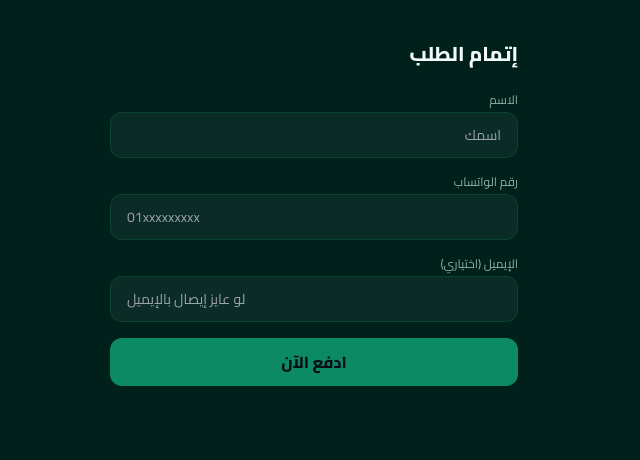
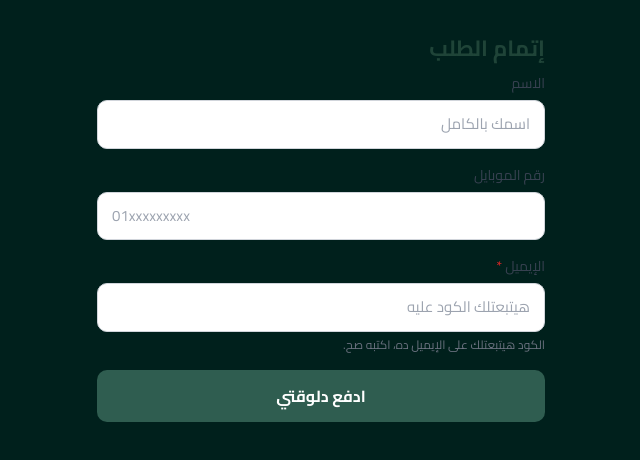
Before and after one commit to hlwany1s/hlwany1s2, a Next.js app: page /checkout in a window 1280 px wide. Shown: the top 460 px of the page, without its empty margins (400-1040 px from the left). Built offline with nearby package versions, Linux system fonts and the light colour scheme.

Commit message:
Refactor CheckoutForm for improved readability

```diff
--- a/app/checkout/page.tsx
+++ b/app/checkout/page.tsx
@@ -6,23 +6,30 @@ import { useSearchParams } from "next/navigation";
 function CheckoutForm() {
   const params = useSearchParams();
   const productId = params.get("productId") ?? "";
+  const productName = params.get("name") ?? "";
+  const productPrice = params.get("price") ?? "";
 
   const [name, setName] = useState("");
   const [phone, setPhone] = useState("");
   const [email, setEmail] = useState("");
   const [loading, setLoading] = useState(false);
-  const [error, setError] = useState<string | null>(null);
+  const [error, setError] = useState("");
 
   async function handleSubmit(e: React.FormEvent) {
     e.preventDefault();
-    setError(null);
+    setError("");
     setLoading(true);
 
     try {
       const res = await fetch("/api/checkout", {
         method: "POST",
         headers: { "Content-Type": "application/json" },
-        body: JSON.stringify({ productId, customerName: name, customerPhone: phone, customerEmail: email }),
+        body: JSON.stringify({
+          productId,
+          customerName: name,
+          customerPhone: phone,
+          customerEmail: email,
+        }),
       });
 
       const data = await res.json();
@@ -34,69 +41,107 @@ function CheckoutForm() {
       }
 
       window.location.href = data.paymentUrl;
-    } catch {
-      setError("تعذر الاتصال بالسيرفر");
+    } catch (err) {
+      setError("حصل خطأ في الاتصال، حاول تاني");
       setLoading(false);
     }
   }
 
   return (
-    <main className="max-w-md mx-auto px-5 py-10">
-      <h1 className="text-xl font-extrabold mb-6">إتمام الطلب</h1>
+    <main dir="rtl" style={{ maxWidth: 480, margin: "0 auto", padding: "32px 16px" }}>
+      <h1 style={{ fontSize: 22, fontWeight: 700, color: "#1f4438", marginBottom: 8 }}>
+        إتمام الطلب
+      </h1>
+      {productName && (
+        <p style={{ color: "#4b5563", marginBottom: 24 }}>
+          {decodeURIComponent(productName)} {productPrice && `— ${productPrice} ج.م`}
+        </p>
+      )}
 
-      <form onSubmit={handleSubmit} className="flex flex-col gap-4">
-        <div>
-          <label className="text-xs text-dim mb-1 block">الاسم</label>
+      <form onSubmit={handleSubmit}>
+        <div style={{ marginBottom: 16 }}>
+          <label style={{ display: "block", marginBottom: 6, fontSize: 14, color: "#374151" }}>
+            الاسم
+          </label>
           <input
+            type="text"
             required
             value={name}
             onChange={(e) => setName(e.target.value)}
-            className="w-full bg-panel border border-line rounded-xl px-4 py-3 text-sm outline-none focus:border-mint"
-            placeholder="اسمك"
+            placeholder="اسمك بالكامل"
+            style={inputStyle}
           />
         </div>
 
-        <div>
-          <label className="text-xs text-dim mb-1 block">رقم الواتساب</label>
+        <div style={{ marginBottom: 16 }}>
+          <label style={{ display: "block", marginBottom: 6, fontSize: 14, color: "#374151" }}>
+            رقم الموبايل
+          </label>
           <input
+            type="tel"
             required
             value={phone}
             onChange={(e) => setPhone(e.target.value)}
-            className="w-full bg-panel border border-line rounded-xl px-4 py-3 text-sm outline-none focus:border-mint"
             placeholder="01xxxxxxxxx"
-            dir="ltr"
+            style={inputStyle}
           />
         </div>
 
-        <div>
-          <label className="text-xs text-dim mb-1 block">الإيميل (اختياري)</label>
+        <div style={{ marginBottom: 16 }}>
+          <label style={{ display: "block", marginBottom: 6, fontSize: 14, color: "#374151" }}>
+            الإيميل <span style={{ color: "#dc2626" }}>*</span>
+          </label>
           <input
             type="email"
+            required
             value={email}
             onChange={(e) => setEmail(e.target.value)}
-            className="w-full bg-panel border border-line rounded-xl px-4 py-3 text-sm outline-none focus:border-mint"
-            placeholder="لو عايز إيصال بالإيميل"
-            dir="ltr"
+            placeholder="هيتبعتلك الكود عليه"
+            style={inputStyle}
           />
+          <p style={{ fontSize: 12, color: "#6b7280", marginTop: 4 }}>
+            الكود هيتبعتلك على الإيميل ده، اكتبه صح.
+          </p>
         </div>
 
-        {error && <p className="text-coral text-sm">{error}</p>}
+        {error && (
+          <p style={{ color: "#dc2626", fontSize: 14, marginBottom: 16 }}>{error}</p>
+        )}
 
         <button
           type="submit"
-          disabled={loading || !productId}
-          className="bg-mint text-[#0d0018] font-extrabold py-3 rounded-xl disabled:opacity-50"
+          disabled={loading}
+          style={{
+            width: "100%",
+            padding: "14px",
+            borderRadius: 10,
+            border: "none",
+            background: loading ? "#9ca3af" : "#2f5d50",
+            color: "#fff",
+            fontSize: 16,
+            fontWeight: 700,
+            cursor: loading ? "not-allowed" : "pointer",
+          }}
         >
-          {loading ? "جاري التحويل..." : "ادفع الآن"}
+          {loading ? "جاري التحويل..." : "ادفع دلوقتي"}
         </button>
       </form>
     </main>
   );
 }
 
+const inputStyle: React.CSSProperties = {
+  width: "100%",
+  padding: "12px 14px",
+  borderRadius: 10,
+  border: "1px solid #d1d5db",
+  fontSize: 15,
+  outline: "none",
+};
+
 export default function CheckoutPage() {
   return (
-    <Suspense fallback={<main className="max-w-md mx-auto px-5 py-16 text-center text-dim">جاري التحميل...</main>}>
+    <Suspense fallback={<main style={{ padding: 32, textAlign: "center" }}>جاري التحميل...</main>}>
       <CheckoutForm />
     </Suspense>
   );
```
